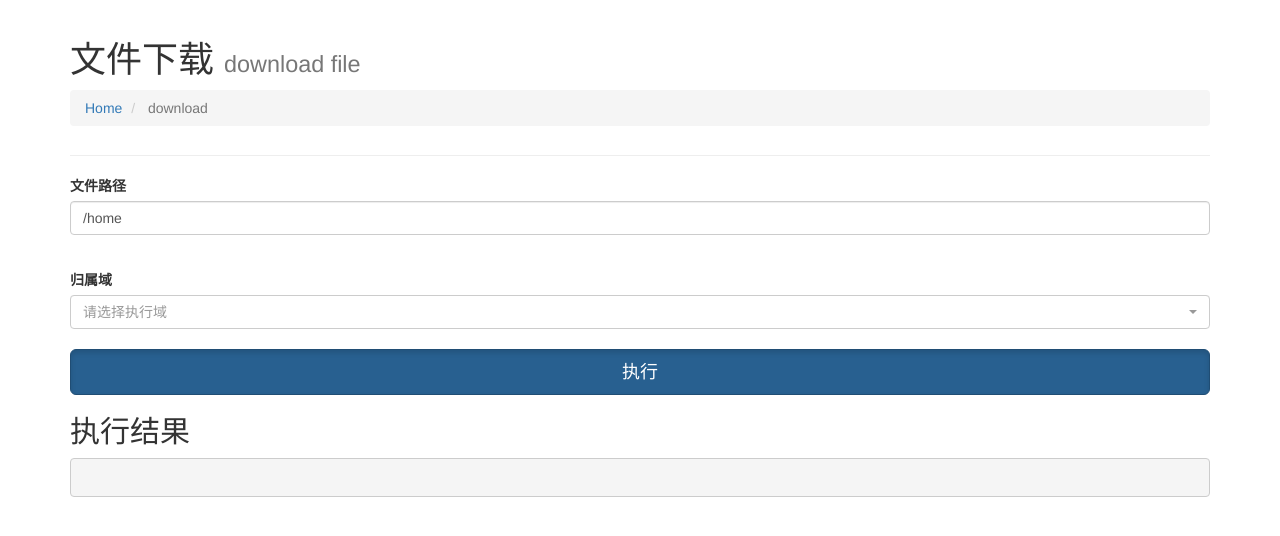
After one commit to xiezhiliang89/ScriptOps, a Django app: page /batch/download_file in a window 1280 px wide. The commit adds this page. Shown: the top 536 px of the page. Run offline with Django 3.2, Linux system fonts and the light colour scheme; some libraries are stand-ins or nearby versions.

Commit message:
增加了下载文件功能

```diff
--- /dev/null
+++ b/BatchOperation/templates/download_file.html
@@ -0,0 +1,78 @@
+{% extends "base.html" %}
+<!DOCTYPE html>
+{% load staticfiles %}
+{% block context %}
+<div class="container">
+	<div class="row clearfix">
+		<div class="col-md-12 column">
+			<div class="page-header">
+				<h1>
+					文件下载 <small>download file</small>
+				</h1>
+				<div class="row clearfix">
+						<div class="col-md-12 column">
+							<ul class="breadcrumb">
+								<li>
+									 <a href="/">Home</a>
+								</li>
+								<li class="active">
+									download
+								</li>
+							</ul>
+						</div>
+				</div>
+			</div>
+			<form role="form" method="POST" action="/batch/download_file/">
+                {% csrf_token %}
+
+				<div class="form-group">
+					<label for="number">文件路径</label><input class="form-control" id="filepath" type="text" name="filepath" value="/home" />
+				</div>
+				<!-- <div class="from-group">
+					<label for="host">数据库</label>
+					<select class="selectpicker form-control" name="host" title="请选择数据库">
+						<option value="bf1">mysql</option>
+						<option value="bf2">oracle</option>
+					</select>
+				</div> -->
+				<br>
+				<div class="from-group">
+						<label for="business-type">归属域</label>
+						<select class="selectpicker form-control" name="business-type" title="请选择执行域">
+							<option value="PRESENT">CB赠送数据-Oracle</option>
+							<option value="OCS_CB">CB用户数据-Mysql</option>
+							<option value="OAM">OAM-Oracle</option>
+						</select>
+				</div>
+                <br>
+
+				<!-- <div class="from-group">
+						<label for="business-type">执行模式</label>
+						<select class="selectpicker form-control" name="operation-type" title="请选择执行模式">
+							<option value="1">off</option>
+							<option value="2">on</option>
+							<option value="3">reconfig</option>
+							<option value="4">query</option>
+							<option value="5">proc</option>
+						</select>
+				</div> -->
+				<!-- <br> -->
+				<div class="form-group">
+					<button class="btn btn-primary btn-lg btn-block active" type="submit">执行</button>
+				</div>
+
+			</form>
+			<h2>
+				执行结果
+			</h2>
+
+			<pre> {{ message }} </pre>
+
+		</div>
+	</div>
+</div>
+
+<script type="text/javascript" src="{% static 'jQuery/js/jquery.min.js' %}"></script>
+<script type="text/javascript" src="{% static 'bootstrap/js/bootstrap.min.js' %}"></script>
+
+{% endblock context %}
--- a/BatchOperation/templates/upload_file.html
+++ b/BatchOperation/templates/upload_file.html
@@ -7,7 +7,7 @@
 		<div class="col-md-12 column">
 			<div class="page-header">
 				<h1>
-					文件上传 <small>upload</small>
+					文件上传 <small>upload file</small>
 				</h1>
 				<div class="row clearfix">
 						<div class="col-md-12 column">
@@ -22,7 +22,7 @@
 						</div>
 				</div>
 			</div>
-			<form role="form" method="POST" action="/batch/batch_operation/" enctype="multipart/form-data">
+			<form role="form" method="POST" action="/batch/upload_file/" enctype="multipart/form-data">
 				{% csrf_token %}
 				<div class="form-group">
 						<label for="exampleInputFile">文件上传</label>
--- a/BatchOperation/urls.py
+++ b/BatchOperation/urls.py
@@ -3,6 +3,7 @@ from BatchOperation import views
 
 
 urlpatterns=[
-    url(r'^upload_fille/',views.batch_operation,name='upload_fille'),
+    url(r'^upload_file/',views.upload,name='upload_file'),
+    url(r'^download_file',views.download,name='download_file'),
     url(r'sql_operation/',views.sql_operation,name='sql_operation'),
 ]
--- a/BatchOperation/views.py
+++ b/BatchOperation/views.py
@@ -5,7 +5,7 @@ from .CallScript import call_script
 # Create your views here.
 
 
-def batch_operation(request):
+def upload(request):
     if request.method=='POST':
         businessType=request.POST['business-type']
         batchFile=request.FILES.getlist('batch_file')
@@ -24,8 +24,12 @@ def batch_operation(request):
 
         context={'result':result}
         # return HttpResponse("<h2>文件上传成功</h2>")
-        return render(request,'upload_fille.html',context)
-    return render(request,'upload_fille.html')
+        return render(request,'upload_file.html',context)
+    return render(request,'upload_file.html')
+
+def download(request):
+    return render(request,'download_file.html')
+
 
 def sql_operation(request):
     if request.method=="POST":
--- a/catalog/views.py
+++ b/catalog/views.py
@@ -39,8 +39,8 @@ OPERATION_BODY=[
             ("SQL操作","/batch/sql_operation")
         ),
         (
-            ("文件上传",'/batch/upload_fille'),
-            ('文件下载','/batch/ddownload_file'),
+            ("文件上传",'/batch/upload_file'),
+            ('文件下载','/batch/download_file'),
         )
 ]
 def index(request):
```
